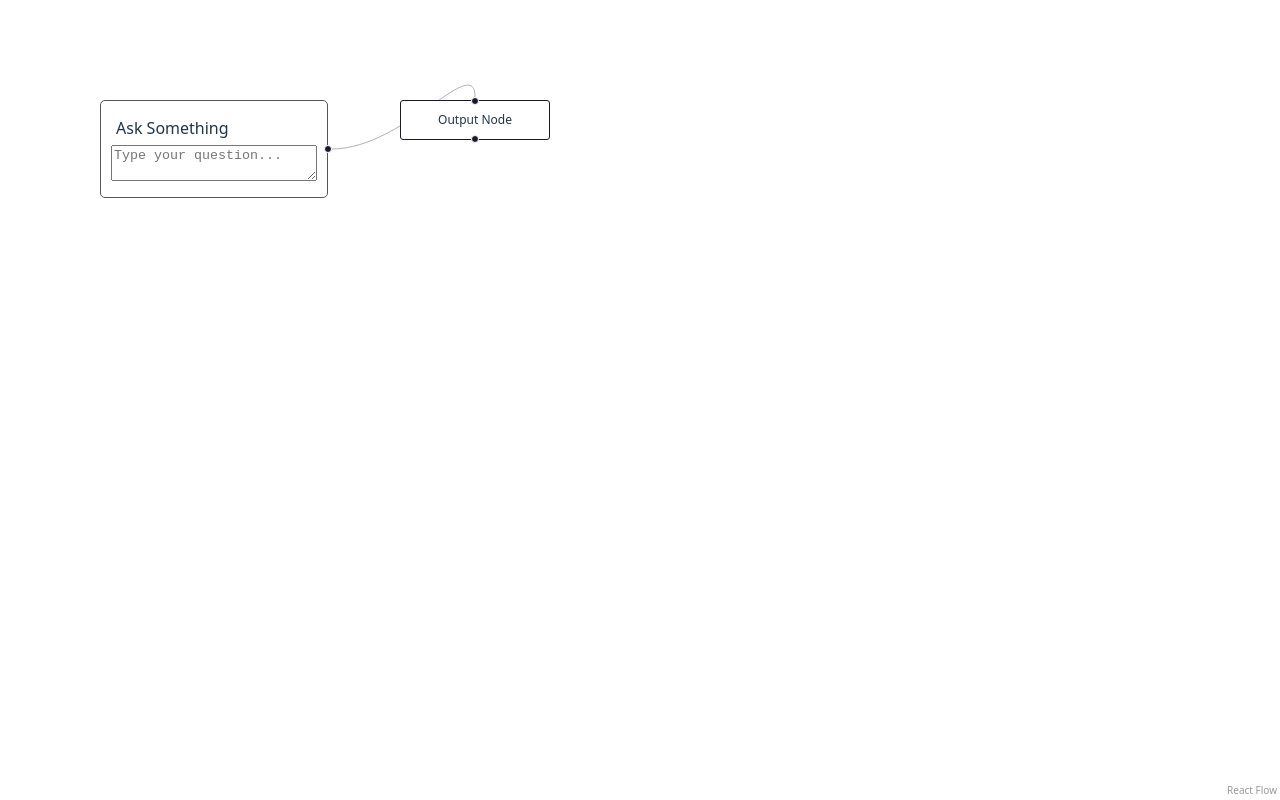
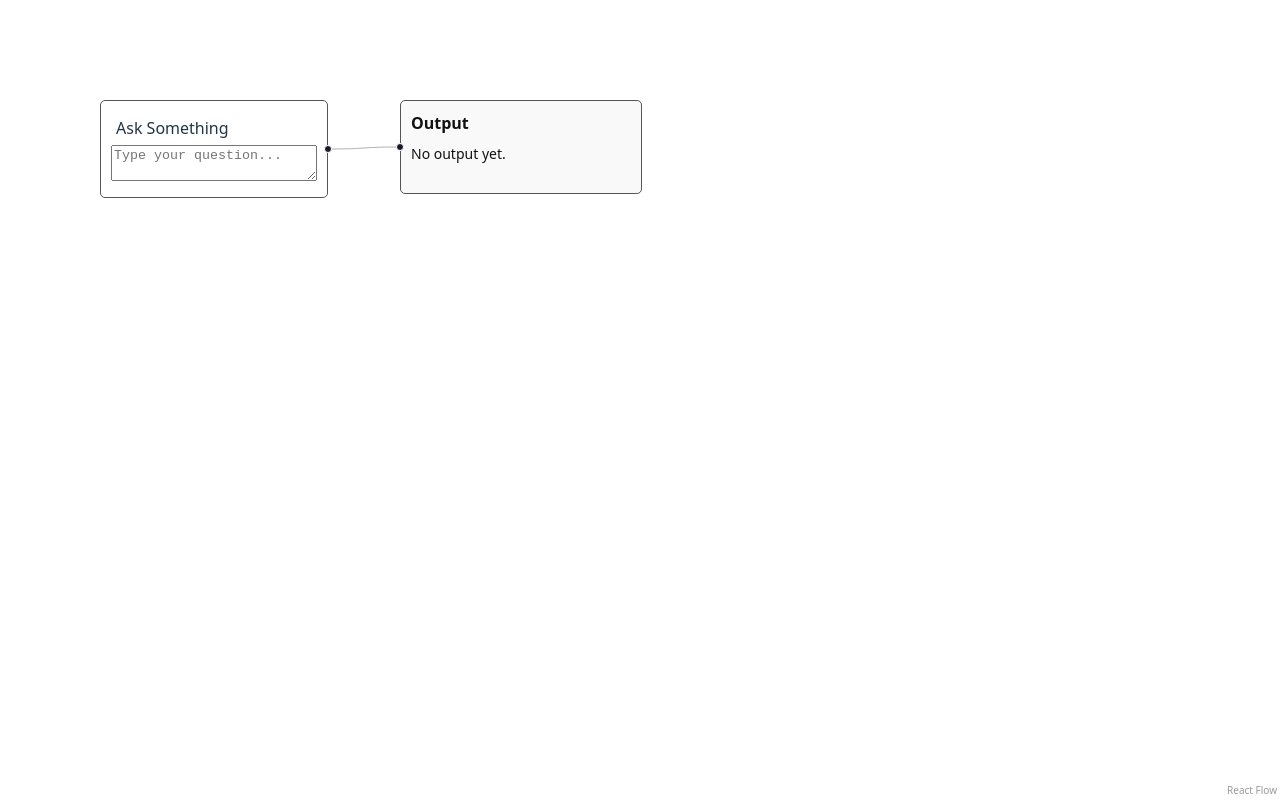
Before and after one commit to BhavyaLuthra18/mern-ai-flow, a React (Vite) app in the folder client/: page / in a window 1280 px wide. Built offline with nearby package versions, Linux system fonts and the light colour scheme.

Commit message:
Added custom OutputNode for ReactFlow

```diff
--- a/client/src/App.jsx
+++ b/client/src/App.jsx
@@ -1,15 +1,21 @@
 import { ReactFlow } from "@xyflow/react";
 import "@xyflow/react/dist/style.css";
+
 import { useState } from "react";
+
+// custom Node components
 import InputNode from "./nodes/InputNode";
+import OutputNode from "./nodes/OutputNode";
 
 // node types
 const nodeTypes = {
   inputNode: InputNode,
+  outputNode: OutputNode,
 };
 
 function App() {
   const [prompt, setPrompt] = useState("");
+  const [response, setResponse] = useState("");
 
   // creation of nodes and edges
   const nodes = [
@@ -21,8 +27,9 @@ function App() {
     },
     {
       id: "output",
+      type: "outputNode",
       position: { x: 400, y: 100 },
-      data: { label: "Output Node" },
+      data: response,
     },
   ];
 
--- /dev/null
+++ b/client/src/nodes/OutputNode.jsx
@@ -0,0 +1,33 @@
+import { Handle, Position } from "@xyflow/react";
+
+function OutputNode({ data }) {
+  return (
+    <div
+      style={{
+        padding: 10,
+        border: "1px solid #555",
+        borderRadius: 5,
+        width: 220,
+        color: "#111",
+        background: "#f9f9f9",
+      }}
+    >
+      <strong>Output</strong>
+      <div
+        style={{
+          marginTop: 8,
+          minHeight: 40,
+          fontSize: 14,
+          whiteSpace: "pre-wrap",
+        }}
+      >
+        {data.value || "No output yet."}
+      </div>
+
+      {/**Input handle */}
+      <Handle type="target" position={Position.Left} />
+    </div>
+  );
+}
+
+export default OutputNode;
```
